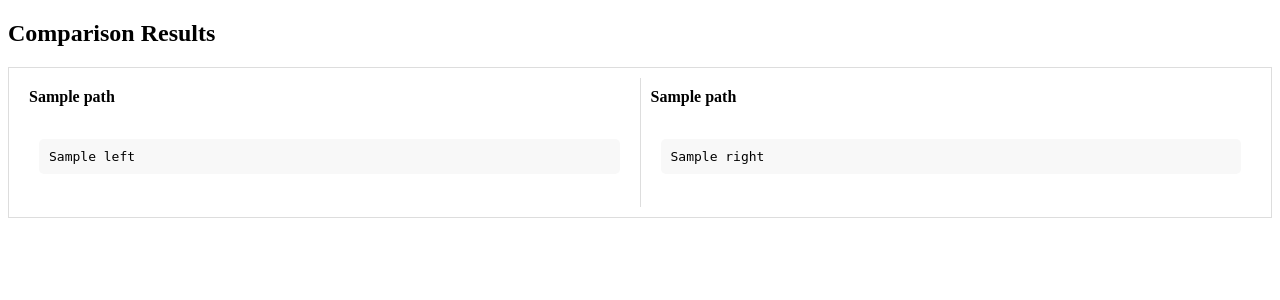
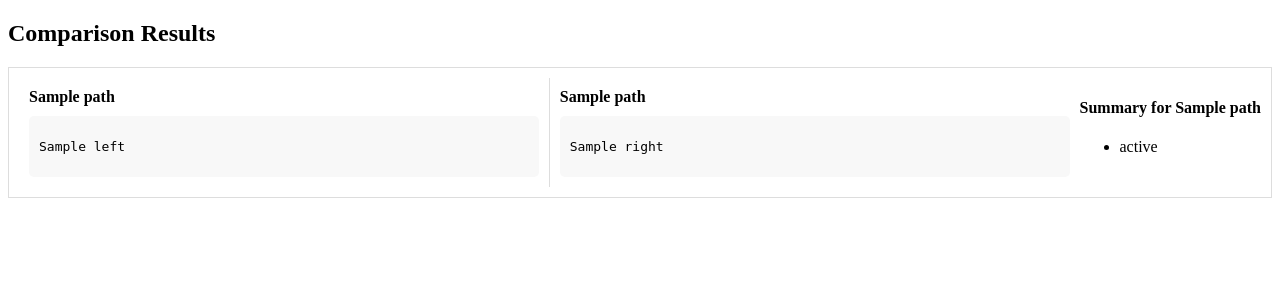
Before and after one commit to maciekSzubiczuk/polishAPI_compliance_tool, a Flask app: template app/templates/display.html in a window 1280 px wide. Shown: the top 300 px of the page. Run offline with Flask 3, Linux system fonts and the light colour scheme; the template is opened without the code that fills it: most values are stand-ins (such as "Sample title", 1, 10 or a date in 2020).

Commit message:
summary part added

```diff
--- a/app/main.py
+++ b/app/main.py
@@ -11,6 +11,20 @@ santander_api_data = []
 def load_yaml_from_file(file):
     if file:
         return yaml.safe_load(file)
+
+def generate_summary(change):
+    summary = []
+    if 'left' in change and change['left'] is None:
+        # If the left side is None, it means the item was added
+        summary.append('Added: ' + str(change['right']))
+    elif 'right' in change and change['right'] is None:
+        # If the right side is None, it means the item was deleted
+        summary.append('Deleted: ' + str(change['left']))
+    else:
+        # Changes that are not add or delete can be treated as modifications
+        summary.append('Modified: From ' + str(change['left']) + ' to ' + str(change['right']))
+    return summary
+
 
 def find_differences(dict1, dict2, base_path=''):
     differences = {}
@@ -27,6 +41,23 @@ def find_differences(dict1, dict2, base_path=''):
         if key not in dict1:
             differences[base_path + key] = {'left': None, 'right': dict2[key]}
     return differences
+
+def find_pis_differences(polish_api_data, santander_api_data):
+    pis_differences = {}
+    polish_paths = polish_api_data.get('paths', {})
+    santander_paths = santander_api_data.get('paths', {})
+
+    # Filter for paths with 'x-swagger-router-controller: pis'
+    for path, details in polish_paths.items():
+        if details.get('x-swagger-router-controller') == 'pis':
+            santander_details = santander_paths.get(path)
+            if santander_details and details != santander_details:
+                pis_differences[path] = {
+                    'polish_api': details,
+                    'santander_api': santander_details
+                }
+
+    return pis_differences
 
 @app.route('/', methods=['GET', 'POST'])
 def index():
@@ -52,9 +83,14 @@ def display():
     all_differences = []
     for santander_api in santander_api_data:
         diffs = find_differences(polish_api_data, santander_api)
-        formatted_diffs = {path: {'left': yaml.dump(change['left'], default_flow_style=False, sort_keys=False) if change['left'] else '',
-                                  'right': yaml.dump(change['right'], default_flow_style=False, sort_keys=False) if change['right'] else ''}
-                           for path, change in diffs.items()}
+        formatted_diffs = {}
+        for path, change in diffs.items():
+            summary = generate_summary(change)
+            formatted_diffs[path] = {
+                'left': yaml.dump(change['left'], default_flow_style=False, sort_keys=False) if change['left'] else '',
+                'right': yaml.dump(change['right'], default_flow_style=False, sort_keys=False) if change['right'] else '',
+                'summary': summary
+            }
         all_differences.append(formatted_diffs)
 
     return render_template('display.html', differences=all_differences)
--- a/app/templates/display.html
+++ b/app/templates/display.html
@@ -3,11 +3,7 @@
 <head>
     <title>API Compliance Check</title>
     <style>
-        .yaml-content-wrapper {
-            border-radius: 5px;
-            padding: 10px;
-            overflow-x: auto;
-        }
+        /* Existing styles... */
         .diff-row {
             display: flex;
             margin-bottom: 20px;
@@ -17,10 +13,9 @@
         .diff-section {
             flex: 1;
             padding: 10px;
+        }
+        .diff-section-left {
             border-right: 1px solid #ddd;
-        }
-        .diff-section:last-child {
-            border-right: none;
         }
         .path-title {
             font-weight: bold;
@@ -30,18 +25,13 @@
             border-radius: 5px;
             padding: 10px;
             overflow-x: auto;
+            background-color: #f8f8f8;
         }
-        .added { background-color: lightgreen; }
-        .removed { background-color: lightcoral; }
-        .changed { background-color: lightblue; }
         .yaml-content {
             white-space: pre;
             font-family: monospace;
-            background-color: #f8f8f8;
-            border-radius: 5px;
-            padding: 10px;
-            overflow-x: auto;
         }
+        /* Color styles... */
     </style>
 </head>
 <body>
@@ -50,21 +40,37 @@
         {% for diff in differences %}
             {% for path, change in diff.items() %}
                 <div class="diff-row">
-                    <div class="diff-section">
+                    <div class="diff-section diff-section-left">
                         <div class="path-title">{{ path }}</div>
                         {% if change.left %}
-                            <div class="yaml-content-wrapper {{ 'removed' if change.right is none }}">
+                            <div class="yaml-content-wrapper {{ 'removed' if change.right is none else 'changed' }}">
                                 <pre class="yaml-content">{{ change.left | safe }}</pre>
+                            </div>
+                        {% else %}
+                            <div class="yaml-content-wrapper {{ 'added' }}">
+                                <pre class="yaml-content">No equivalent in PolishAPI</pre>
                             </div>
                         {% endif %}
                     </div>
-                    <div class="diff-section">
+                    <div class="diff-section diff-section-right">
                         <div class="path-title">{{ path }}</div>
                         {% if change.right %}
-                            <div class="yaml-content-wrapper {{ 'added' if change.left is none }}">
+                            <div class="yaml-content-wrapper {{ 'added' if change.left is none else 'changed' }}">
                                 <pre class="yaml-content">{{ change.right | safe }}</pre>
                             </div>
+                        {% else %}
+                            <div class="yaml-content-wrapper {{ 'removed' }}">
+                                <pre class="yaml-content">No equivalent in Santander API</pre>
+                            </div>
                         {% endif %}
+                    </div>
+                    <div class="summary-section">
+                        <h4>Summary for {{ path }}</h4>
+                        <ul>
+                            {% for statement in change.summary %}
+                                <li>{{ statement }}</li>
+                            {% endfor %}
+                        </ul>
                     </div>
                 </div>
             {% endfor %}
```
